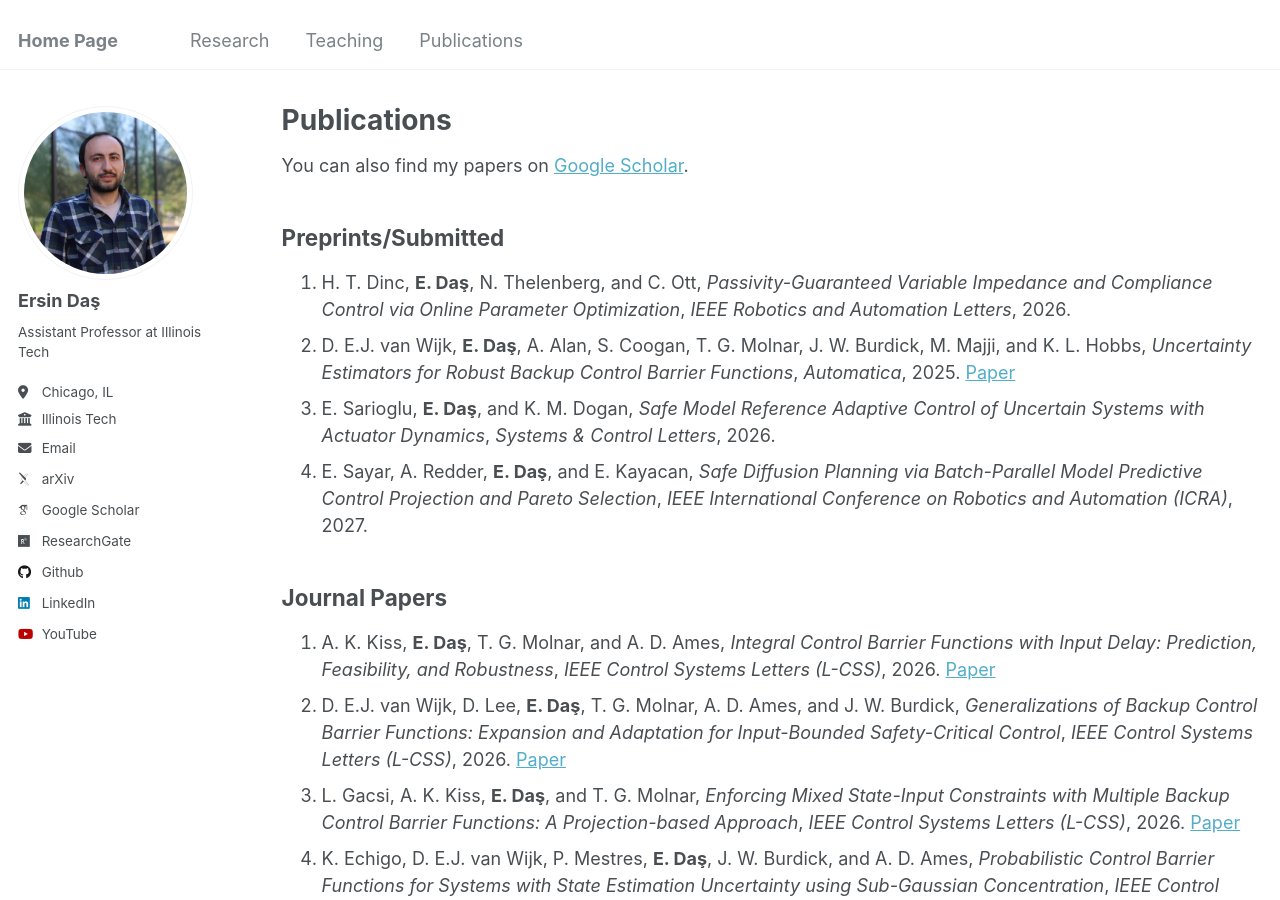
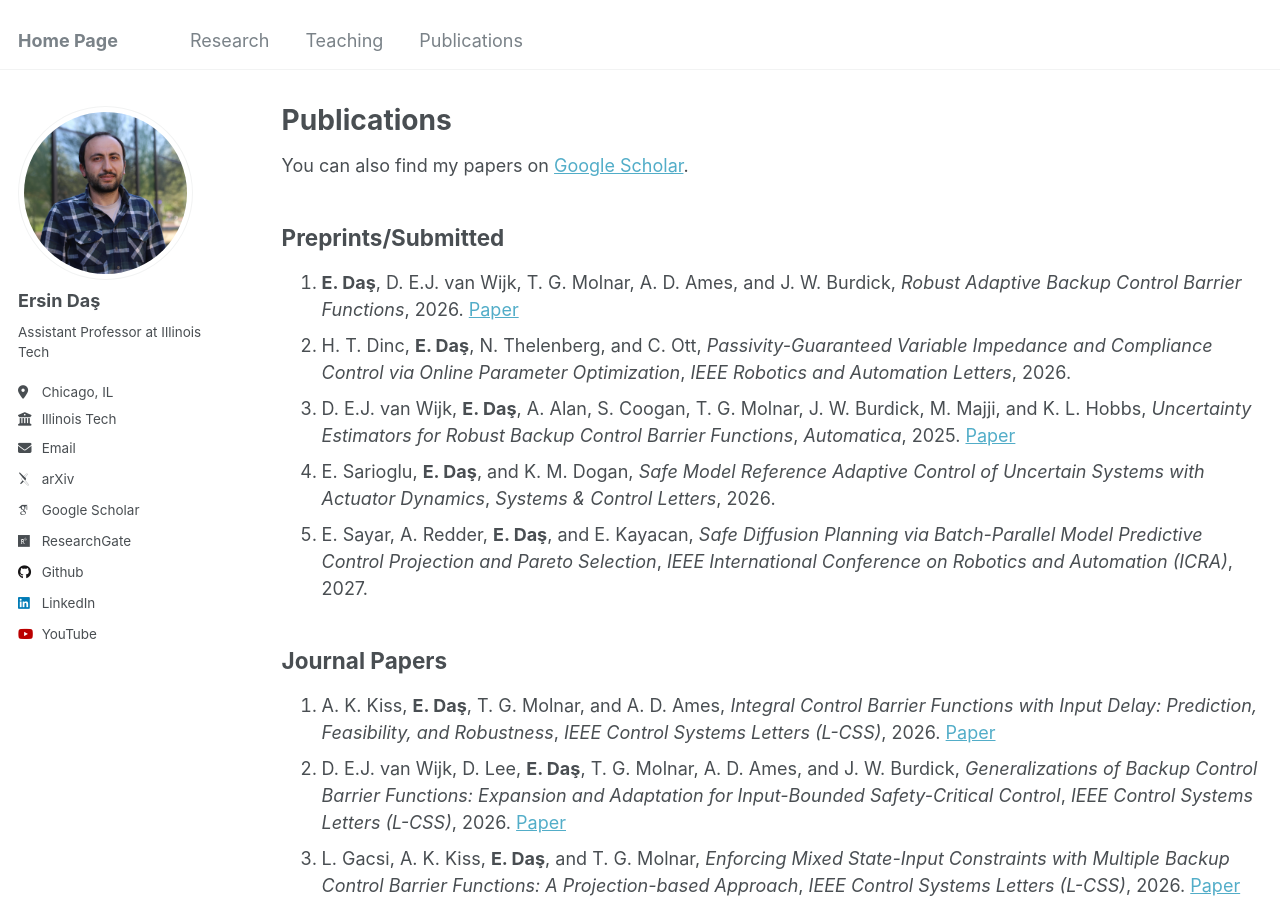
Before and after one commit to ersindas/ersindas.github.io, a Jekyll site: the page built from _pages/publications.md, in a window 1280 px wide and 900 px high. Built offline with Jekyll 4.4.1, drawn with Linux system fonts in a browser that asks for light colours; some web fonts are replaced.

Commit message:
Reorder and update publications list

```diff
--- a/_pages/publications.md
+++ b/_pages/publications.md
@@ -8,11 +8,12 @@ author_profile: true
  <div class="wordwrap">You can also find my papers on <a href="{{site.author.googlescholar}}">Google Scholar</a>.
 
 ## Preprints/Submitted
-1. H. T. Dinc, **E. Daş**, N. Thelenberg, and C. Ott, *Passivity-Guaranteed Variable Impedance and Compliance Control via Online Parameter Optimization*, *IEEE Robotics and Automation Letters*, 2026.
-2. D. E.J. van Wijk, **E. Daş**, A. Alan, S. Coogan, T. G. Molnar, J. W. Burdick, M. Majji, and K. L. Hobbs, *Uncertainty Estimators for Robust Backup Control Barrier Functions*, *Automatica*, 2025. [Paper](https://arxiv.org/pdf/2503.15734)
-3. E. Sarioglu, **E. Daş**, and K. M. Dogan, *Safe Model Reference Adaptive Control of Uncertain Systems with
+1. **E. Daş**, D. E.J. van Wijk, T. G. Molnar, A. D. Ames, and J. W. Burdick, *Robust Adaptive Backup Control Barrier Functions*, 2026. [Paper](https://arxiv.org/pdf/2607.20842)
+2. H. T. Dinc, **E. Daş**, N. Thelenberg, and C. Ott, *Passivity-Guaranteed Variable Impedance and Compliance Control via Online Parameter Optimization*, *IEEE Robotics and Automation Letters*, 2026.
+3. D. E.J. van Wijk, **E. Daş**, A. Alan, S. Coogan, T. G. Molnar, J. W. Burdick, M. Majji, and K. L. Hobbs, *Uncertainty Estimators for Robust Backup Control Barrier Functions*, *Automatica*, 2025. [Paper](https://arxiv.org/pdf/2503.15734)
+4. E. Sarioglu, **E. Daş**, and K. M. Dogan, *Safe Model Reference Adaptive Control of Uncertain Systems with
 Actuator Dynamics*, *Systems & Control Letters*, 2026.
-4. E. Sayar, A. Redder, **E. Daş**, and E. Kayacan, *Safe Diffusion Planning via Batch-Parallel Model Predictive Control Projection and Pareto Selection*, *IEEE International Conference on Robotics and Automation (ICRA)*, 2027.
+5. E. Sayar, A. Redder, **E. Daş**, and E. Kayacan, *Safe Diffusion Planning via Batch-Parallel Model Predictive Control Projection and Pareto Selection*, *IEEE International Conference on Robotics and Automation (ICRA)*, 2027.
 
 ## Journal Papers
 1. A. K. Kiss, **E. Daş**, T. G. Molnar, and A. D. Ames, *Integral Control Barrier Functions with Input Delay: Prediction, Feasibility, and Robustness*, *IEEE Control Systems Letters (L-CSS)*, 2026. [Paper](https://arxiv.org/pdf/2603.24566)
```
